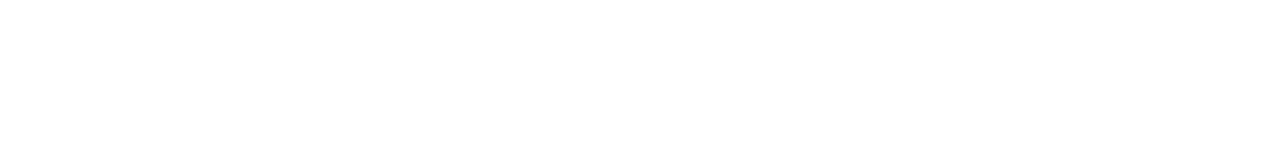
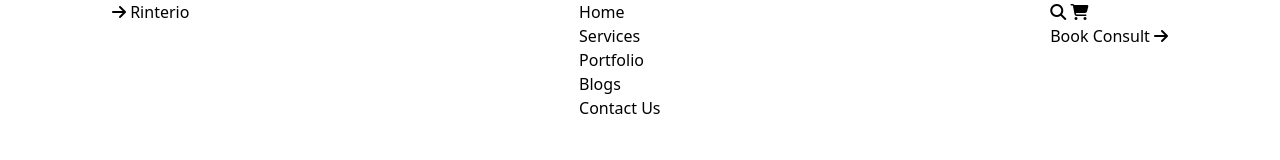
Before and after one commit to Baizid-B/Assignment-3, a plain HTML site: page index.html in a window 1280 px wide. Drawn offline with nearby package versions, Linux system fonts and the light colour scheme.

```diff
--- a/index.html
+++ b/index.html
@@ -3,8 +3,8 @@
 <head>
     <meta charset="UTF-8">
     <meta name="viewport" content="width=device-width, initial-scale=1.0">
-    <title>Document</title>
-    <link rel="shortcut icon" href="favicon.ico" type="image/x-icon">
+    <title>Rinterio</title>
+    <link rel="shortcut icon" href="https://images.rawpixel.com/image_png_800/czNmcy1wcml2YXRlL3Jhd3BpeGVsX2ltYWdlcy93ZWJzaXRlX2NvbnRlbnQvbHIvdjk4Ny0wOWEucG5n.png" type="image/x-icon">
     <!-- Google Font CDN -->
     <link rel="preconnect" href="https://fonts.googleapis.com">
     <link rel="preconnect" href="https://fonts.gstatic.com" crossorigin>
@@ -31,6 +31,27 @@
     <!-- Tailwind Play CDN -->
 </head>
 <body>
+  <!-- Main-Content -->
+  <main class="max-w-screen-xl mx-auto px-16 lg:px-28">
+    <header>
+      <nav class="flex justify-between">
+        <h1><a href=""><i class="fa fa-arrow-right" aria-hidden="true"></i> Rinterio</a></h1>
 
+        <ul>
+          <li><a href="">Home</a></li>
+          <li><a href="">Services</a></li>
+          <li><a href="">Portfolio</a></li>
+          <li><a href="">Blogs</a></li>
+          <li><a href="">Contact Us</a></li>
+        </ul>
+
+        <div>
+          <i class="fa fa-search" aria-hidden="true"></i>
+          <i class="fa fa-shopping-cart" aria-hidden="true"></i>
+          <h1>Book Consult <i class="fa fa-arrow-right" aria-hidden="true"></i></h1>
+        </div>
+      </nav>
+    </header>
+  </main>
 </body>
 </html>
```
Also changed, not shown: tailwind.config.js (added, +8 -0 lines). Lines whose indentation alone changed are shown as unchanged.
